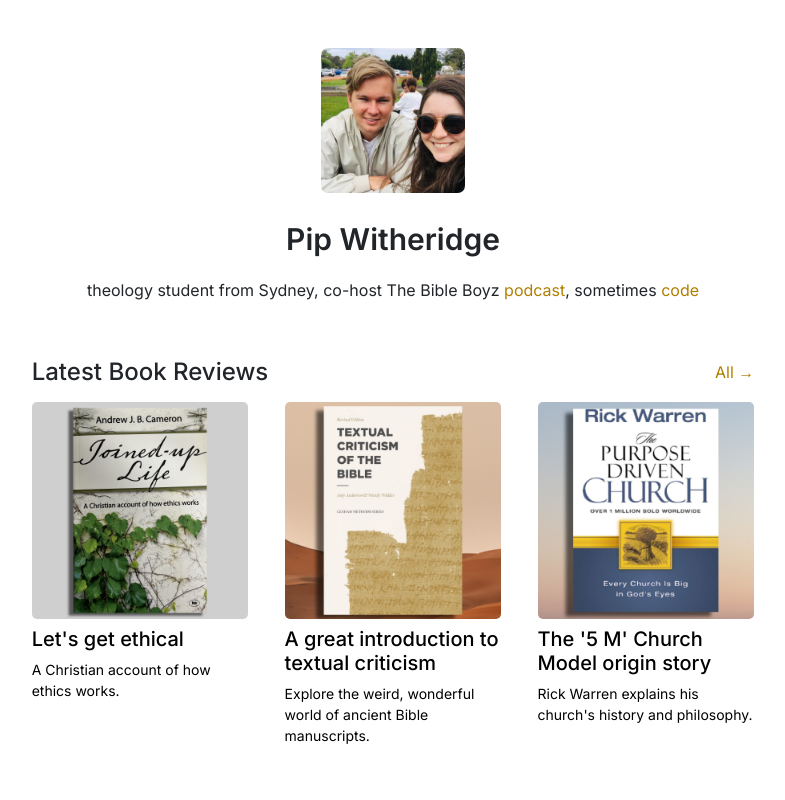
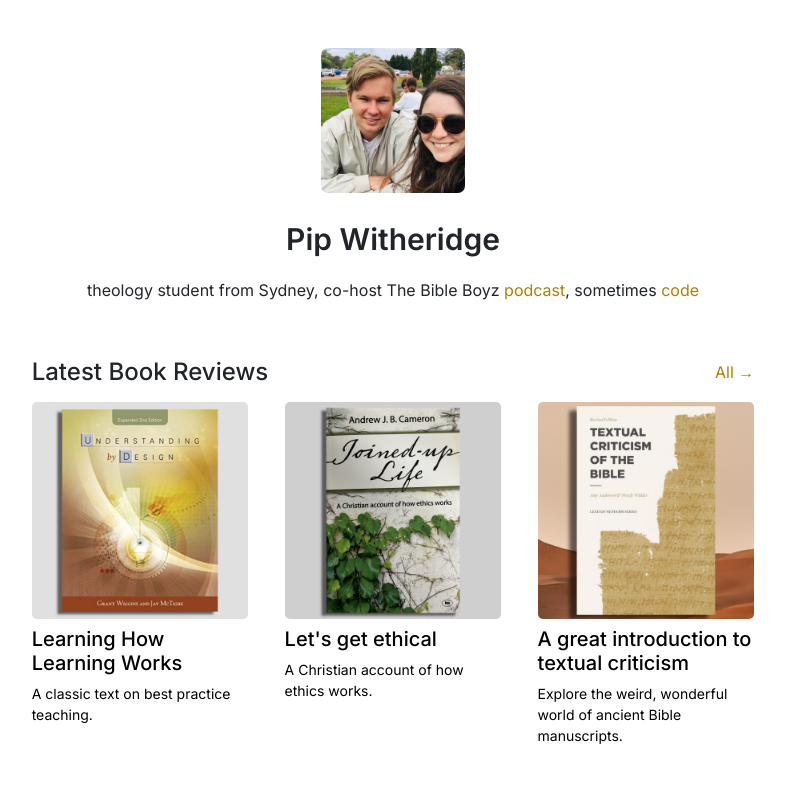
Before and after one commit to pipwitheridge/testing, a Next.js app: page / in a window 1280 px wide. Shown: the top 800 px of the page, without its empty margins (247-1032 px from the left). Built offline with nearby package versions, Linux system fonts and the light colour scheme.

Commit message:
Added Understanding By Design

```diff
--- a/src/app/[allPosts]/[post]/page.js
+++ b/src/app/[allPosts]/[post]/page.js
@@ -6,6 +6,7 @@ import HomeButton from '@/components/HomeButton';
 import CommentsSection from '@/components/CommentsSection';
 import Image from 'next/image';
 import { lazy } from 'react';
+import GoogleAnalyticsTag from '@/components/GoogleAnalyticsTag';
 
 // import ReactGA from 'react-ga4';
 
@@ -35,6 +36,7 @@ const PostText = lazy(() => import('../../../components/posts/'+thisPost.mainTex
 
   return(
     <>
+    <GoogleAnalyticsTag />
     <HomeButton />
    {allPosts==="books" ?
     <>
--- a/src/app/[allPosts]/page.js
+++ b/src/app/[allPosts]/page.js
@@ -6,6 +6,7 @@ import Link from 'next/link';
 import postData from '../../data/postData.json'
 import HomeButton from '@/components/HomeButton';
 import Image from 'next/image';
+import GoogleAnalyticsTag from '@/components/GoogleAnalyticsTag';
 
 function AllPosts() {
 
@@ -14,6 +15,7 @@ function AllPosts() {
 
   return(
     <>
+    <GoogleAnalyticsTag />
     <HomeButton />
     <div className="mb-4"><h3>{posttype==="books" ? "Book Reviews" : "All Posts"}</h3></div>
         <div className="d-flex flex-wrap inline justify-content-between">
--- a/src/components/GoogleAnalyticsTag.js
+++ b/src/components/GoogleAnalyticsTag.js
@@ -11,7 +11,9 @@ export default function GoogleAnalyticsTag() {
           function gtag(){dataLayer.push(arguments);}
           gtag('js', new Date());
 
-          gtag('config', 'G-7XD03E57PD');
+          gtag('config', 'G-7XD03E57PD', {
+            page_path: window.location.pathname,
+            });
         `}
       </Script>
     </div>
--- a/src/data/postData.json
+++ b/src/data/postData.json
@@ -1,4 +1,16 @@
 [
+  {
+    "number": 1,
+    "postType": "books",
+    "postDate": "7th November 2023",
+    "bookTitle": "Understanding by Design",
+    "URLTitle": "understanding-by-design",
+    "authorLine": "By Grant Wiggins and Jay McTighe",
+    "coverImage": "understandingByDesign.png",
+    "previewHeadline": "Learning How Learning Works",
+    "previewBody": "A classic text on best practice teaching.",
+    "mainTextFile": "UnderstandingByDesign.js"
+  },
   {
     "number": 1,
     "postType": "books",
@@ -24,7 +36,7 @@
     "mainTextFile": "TextualCriticismOfTheBible.js"
   },
   {
-    "number": 1,
+    "number": 4,
     "postType": "books",
     "postDate": "1st July 2023",
     "bookTitle": "The Purpose Driven Church",
```
Also changed, not shown: src/components/posts/UnderstandingByDesign.js (added, +23 -0 lines), public/images/understandingByDesign.png (added).
